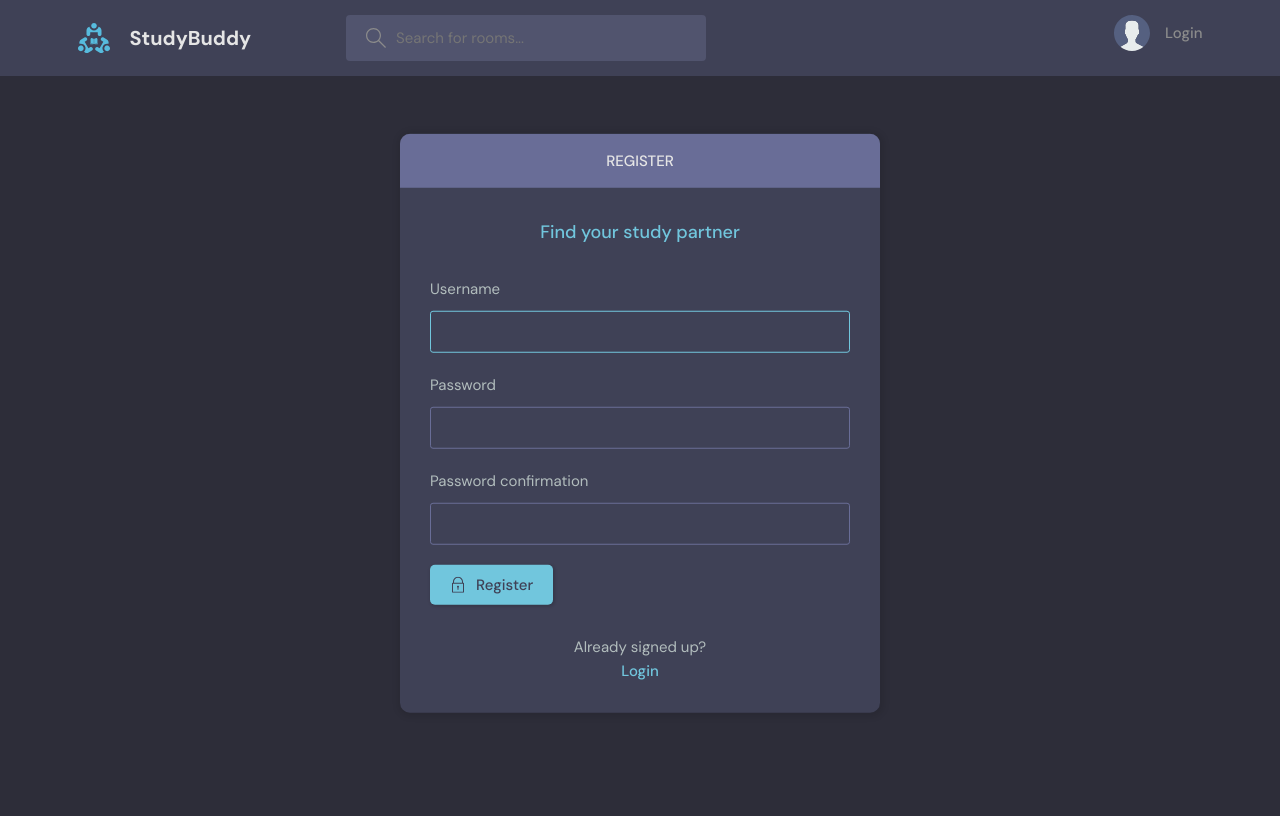
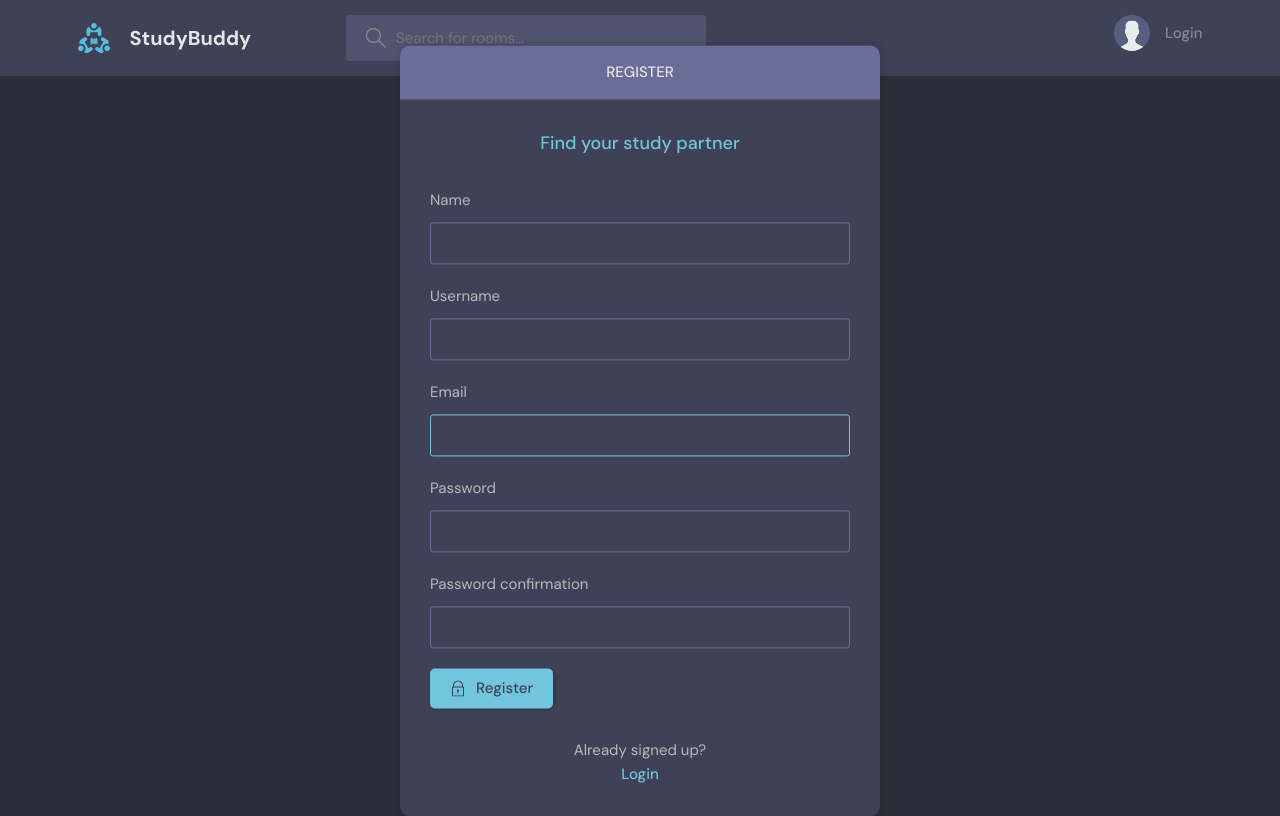
Before and after one commit to BIGWOJ/Mini_Discord, a Django app: page /register/ in a window 1280 px wide. Before the commit the page ends 713 px from the top, so only its background shows below. Run offline with Django 5.2, Linux system fonts and the light colour scheme.

Commit message:
Register and login fixed

```diff
--- a/project/base/admin.py
+++ b/project/base/admin.py
@@ -2,7 +2,10 @@ from django.contrib import admin
 
 # Register your models here.
 
-from .models import Room, Topic, Message
+from .models import Room, Topic, Message, User
+
+# Adding User model to admin panel after creating custom User model
+admin.site.register(User)
 
 admin.site.register(Room)
 admin.site.register(Topic)
--- a/project/base/forms.py
+++ b/project/base/forms.py
@@ -1,6 +1,15 @@
 from django.forms import ModelForm
-from .models import Room
-from django.contrib.auth.models import User
+from .models import Room, User
+# Commented after creating custom User model
+# from django.contrib.auth.models import User
+
+from django.contrib.auth.forms import UserCreationForm
+
+class My_User_Creation_Form(UserCreationForm):
+    class Meta:
+        model = User
+        # password1 and password2 are built in fields for password and password confirmation
+        fields = ['name', 'username', 'email', 'password1', 'password2']
 
 class Room_form(ModelForm):
     class Meta:
@@ -12,4 +21,4 @@ class Room_form(ModelForm):
 class User_form(ModelForm):
     class Meta:
         model = User
-        fields = ['username', 'email']
+        fields = ['avatar', 'name', 'username', 'email', 'bio']
--- a/project/base/models.py
+++ b/project/base/models.py
@@ -1,7 +1,18 @@
 from django.db import models
-from django.contrib.auth.models import User
+# Using built in User model before creating custom own User model
+# from django.contrib.auth.models import User
+from django.contrib.auth.models import AbstractUser
 
 # Create your models here.
+
+class User(AbstractUser):
+    name = models.CharField(max_length=200, null=True)
+    email = models.EmailField(unique=True, null=True)
+    bio = models.TextField(null=True)
+    # avatar = models.ImageField(null=True, default="static/images/avatar.svg")
+    avatar = models.ImageField(null=True, default="avatar.svg")
+    USERNAME_FIELD = 'email'
+    REQUIRED_FIELDS = []
 
 class Topic(models.Model):
     name = models.CharField(max_length=200)
--- a/project/base/templates/base/activity.html
+++ b/project/base/templates/base/activity.html
@@ -25,7 +25,7 @@
           <div class="activities__boxHeader roomListRoom__header">
             <a href="{%url 'user_profile' message.user.id%}" class="roomListRoom__author">
               <div class="avatar avatar--small">
-                <img src="https://randomuser.me/api/portraits/women/11.jpg" />
+                <img src="{{message.user.avatar.url}}" />
               </div>
               <p>
                 @{{message.user}}
--- a/project/base/templates/base/activity_component.html
+++ b/project/base/templates/base/activity_component.html
@@ -7,10 +7,10 @@
         <div class="activities__boxHeader roomListRoom__header">
             <a href="{%url 'user_profile' message.user.id%}" class="roomListRoom__author">
                 <div class="avatar avatar--small">
-                    <img src="https://randomuser.me/api/portraits/women/11.jpg" />
+                    <img src="{{message.user.avatar.url}}" />
                 </div>
                 <p>
-                    @{{message.user}}
+                    {{message.user.username}}
                     <span>{{message.created|timesince}} ago</span>
                 </p>
             </a>
--- a/project/base/templates/base/feed_component.html
+++ b/project/base/templates/base/feed_component.html
@@ -3,9 +3,9 @@
     <div class="roomListRoom__header">
         <a href="{%url 'user_profile' room.host.id%}" class="roomListRoom__author">
             <div class="avatar avatar--small">
-                <img src="https://randomuser.me/api/portraits/women/11.jpg" />
+                <img src="{{room.host.avatar.url}}" />
             </div>
-            <span>@{{room.host.username}}</span>
+            <span>{{room.host.username}}</span>
         </a>
         <div class="roomListRoom__actions">
             <span>{{room.created|timesince}} ago</span>
--- a/project/base/templates/base/login_register.html
+++ b/project/base/templates/base/login_register.html
@@ -18,8 +18,8 @@
         <form class="form" action="" method="POST">
           {%csrf_token%}
           <div class="form__group form__group">
-            <label for="room_name">Username</label>
-            <input id="username" name="username" type="text" placeholder="e.g. dennis_ivy" />
+            <label for="room_name">Email</label>
+            <input id="username" name="email" type="text" placeholder="e.g. dennis_ivy" />
           </div>
           <div class="form__group">
             <label for="password">Password</label>
--- a/project/base/templates/base/room.html
+++ b/project/base/templates/base/room.html
@@ -62,7 +62,7 @@
             <p>Hosted By</p>
             <a href="{%url 'user_profile' room.host.id%}" class="room__author">
               <div class="avatar avatar--small">
-                <img src="https://randomuser.me/api/portraits/men/37.jpg" />
+                <img src="{{room.host.avatar.url}}" />
               </div>
               <span>{{room.host.username}}</span>
             </a>
@@ -80,7 +80,7 @@
                 <div class="thread__author">
                   <a href="{%url 'user_profile' message.user.id%}" class="thread__authorInfo">
                     <div class="avatar avatar--small">
-                      <img src="https://randomuser.me/api/portraits/men/37.jpg" />
+                      <img src="{{message.user.avatar.url}}" />
                     </div>
                     <span>{{message.user.username}}</span>
                   </a>
--- a/project/base/templates/base/update_user.html
+++ b/project/base/templates/base/update_user.html
@@ -19,7 +19,8 @@
         </div>
       </div>
       <div class="layout__body">
-        <form class="form" action="" method="POST">
+        <!-- enctype was added after start using custom User model and option of adding avatar -->
+        <form class="form" action="" method="POST" , enctype="multipart/form-data">
           {%csrf_token%}
 
           {%for field in form%}
--- a/project/base/views.py
+++ b/project/base/views.py
@@ -1,13 +1,19 @@
 from django.shortcuts import render, redirect
 from django.http import HttpResponse
 from django.db.models import Q
-from django.contrib.auth.models import User
+
+# Commented after creating custom User model
+# from django.contrib.auth.models import User
+
 from django.contrib import messages
 from django.contrib.auth import authenticate, login, logout
 from django.contrib.auth.decorators import login_required
-from django.contrib.auth.forms import UserCreationForm
-from .models import Room, Topic, Message
-from .forms import Room_form, User_form
+
+# Commented after creating custom User model
+# from django.contrib.auth.forms import UserCreationForm
+
+from .models import Room, Topic, Message, User
+from .forms import Room_form, User_form, My_User_Creation_Form
 
 def login_page(request):
     page = 'login'
@@ -16,15 +22,15 @@ def login_page(request):
         return redirect('home')
 
     if request.method == 'POST':
-        username = request.POST.get('username')
+        email = request.POST.get('email')
         password = request.POST.get('password')
 
         try:
-            user = User.objects.get(username=username)
+            user = User.objects.get(email=email)
         except:
             messages.error(request, 'User does not exist')
 
-        user = authenticate(request, username=username, password=password)
+        user = authenticate(request, email=email, password=password)
 
         if user is not None:
             login(request, user)
@@ -40,11 +46,14 @@ def logout_user(request):
     return redirect('home')
 
 def register_page(request):
-    form = UserCreationForm()
+    # Changed after creating custom User model
+    # form = UserCreationForm()
+    form = My_User_Creation_Form()
+
     context = {'form': form}
 
     if request.method == 'POST':
-        form = UserCreationForm(request.POST)
+        form = My_User_Creation_Form(request.POST)
         if form.is_valid():
             # Commit=false -> not saving to database yet, firstly clearing up data and logging up on the page
             user = form.save(commit=False)
@@ -213,7 +222,8 @@ def update_user(request):
     form = User_form(instance=user)
 
     if request.method == "POST":
-        form = User_form(request.POST, instance=user)
+        # request.FILES -> for image upload (avatar)
+        form = User_form(request.POST, request.FILES, instance=user)
         if form.is_valid():
             form.save()
             return redirect('user_profile', pk=user.id)
--- a/project/project/urls.py
+++ b/project/project/urls.py
@@ -16,9 +16,13 @@ Including another URLconf
 """
 from django.contrib import admin
 from django.urls import path, include
+from django.conf import settings
+from django.conf.urls.static import static
 
 urlpatterns = [
     path('admin/', admin.site.urls),
     path('', include('base.urls')),
     path('api/', include('base.api.urls')),
 ]
+
+urlpatterns += static(settings.MEDIA_URL, document_root=settings.MEDIA_ROOT)
--- a/project/templates/navbar.html
+++ b/project/templates/navbar.html
@@ -22,7 +22,7 @@
             <div class="header__user">
                 <a href="{%url 'user_profile' request.user.id%}">
                     <div class="avatar avatar--medium active">
-                        <img src="https://randomuser.me/api/portraits/men/37.jpg" />
+                        <img src="{{request.user.avatar.url}}" />
                     </div>
                     <p><span>{{request.user.username}}</span></p>
                 </a>
```
Also changed, not shown: project/project/settings.py (+8 -0 lines), project/base/migrations/0001_initial.py, project/base/migrations/0002_topic_room_host_message_room_topic.py (deleted), project/base/migrations/0002_user_avatar_user_bio_user_name_alter_user_email.py (added), project/base/migrations/0003_alter_room_options_room_participants.py (deleted), project/static/images/Bez_nazwy.jpg (deleted), project/static/images/mapa.jpg (deleted), project/static/images/mapa_YnAnZQo.jpg (deleted).
